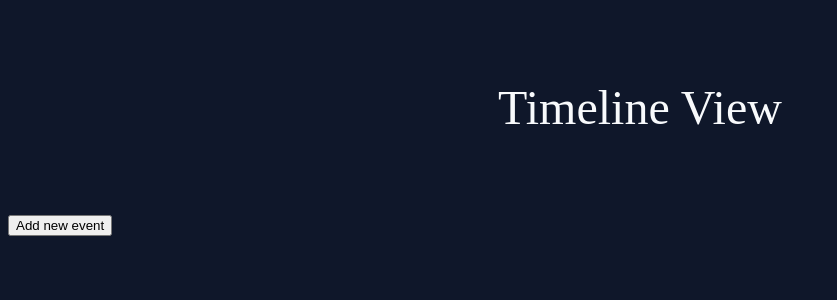
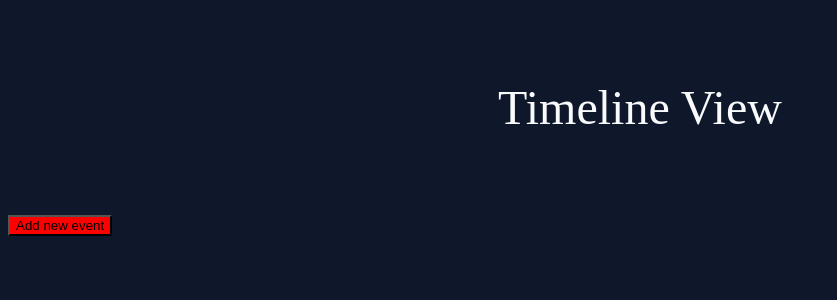
Before and after one commit to stanoz/timeline-view, an Angular app in the folder frontend/: page / in a window 1280 px wide. Shown: the top 300 px of the page, without its empty margins (0-837 px from the left). Built offline with nearby package versions, Linux system fonts and the light colour scheme.

Commit message:
add styling

```diff
--- a/frontend/src/app/app.css
+++ b/frontend/src/app/app.css
@@ -1,3 +1,7 @@
 button:hover {
   cursor: pointer;
 }
+
+button {
+  background: red;
+}
```
